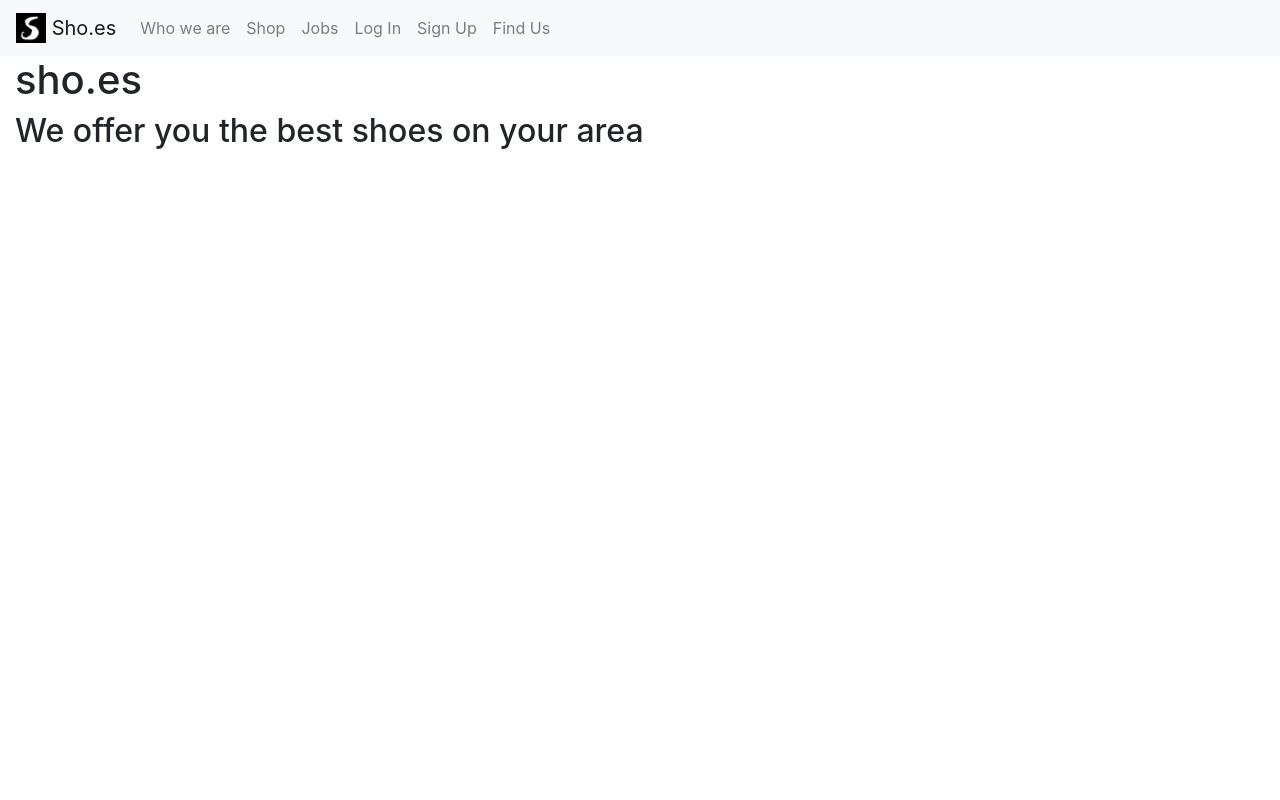
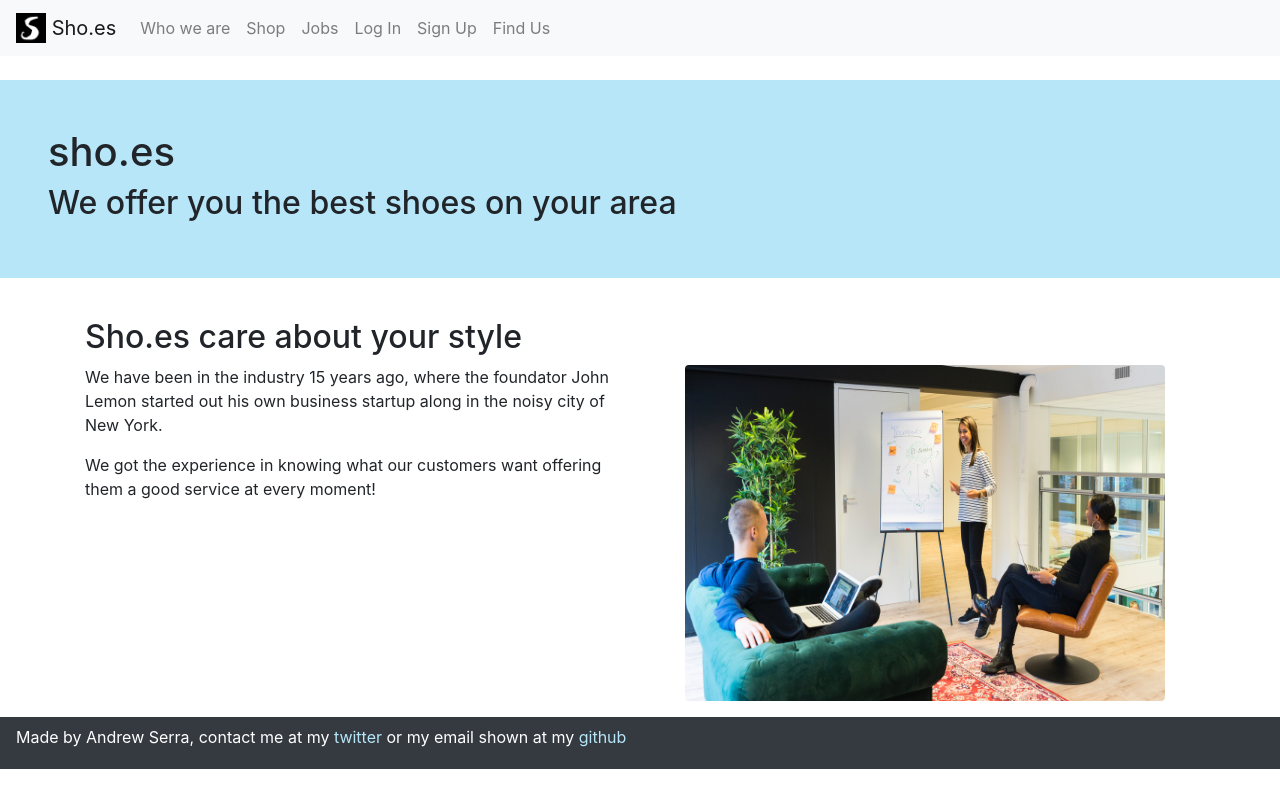
Before and after one commit to CodeFirmament/tr-shoedotes, a PHP site: page / in a window 1280 px wide. Run offline with PHP 8.4, Linux system fonts and the light colour scheme.

Commit message:
completed first page, adde basic components

```diff
--- /dev/null
+++ b/comp/footer.php
@@ -0,0 +1,13 @@
+<?php
+function get_footer(){
+  echo '
+  <footer>
+    <div class="container-fluid bg-dark text-white pt-2 pr-3 pl-3 pb-1">
+      <div class="form-inline">
+        <p>Made by Andrew Serra, contact me at my <a href="">twitter</a> or my email shown at my <a href="">github</a></p>
+      </div>
+    </div>
+  </footer>
+  ';
+}
+ ?>
--- /dev/null
+++ b/comp/navbar.php
@@ -0,0 +1,49 @@
+<?php
+  function get_navbar(){
+    return '
+        <nav class="navbar navbar-expand-sm bg-light navbar-light justify-content-center">
+        <a class="navbar-brand" href="#">
+          <img style="background-color:black" src="res/img/logos/shodotes.ico" width="30" height="30" class="d-inline-block align-top" alt="">
+          Sho.es
+        </a>
+        <button class="navbar-toggler" type="button" data-toggle="collapse" data-target="#collapsibleNavbar">
+          <span class="navbar-toggler-icon"></span>
+        </button>
+        <div class="collapse navbar-collapse" id="collapsibleNavbar">
+          <ul class="navbar-nav">
+            <li class="nav-item">
+              <a class="nav-link" href="#" title="Inicio">
+                  Who we are
+              </a>
+            </li>
+            <li class="nav-item">
+              <a class="nav-link" href="Publicaciones/2019/El-arte-ASCII.html" title="Publicaciones">
+                  Shop
+              </a>
+            </li>
+            <li class="nav-item">
+              <a class="nav-link" href="Biblioteca/index.html" title="Biblioteca">
+                  Jobs
+              </a>
+            </li>
+            <li class="nav-item">
+                <a class="nav-link" href="#" title="Noticias">
+                    Log In
+                </a>
+            </li>
+            <li class="nav-item">
+                <a class="nav-link" href="#" title="Foros">
+                    Sign Up
+                </a>
+            </li>
+            <li class="nav-item">
+                <a class="nav-link" href="#" title="Foros">
+                    Find Us
+                </a>
+            </li>
+          </ul>
+
+        </div>
+      </nav>';
+  }
+ ?>
--- /dev/null
+++ b/comp/styles/base.css
@@ -0,0 +1,9 @@
+div.pbg-blueBase {
+  background-color: #b6e6f8;
+}
+
+a {
+  color: #b6e6f8;
+}
+
+/*# sourceMappingURL=base.css.map */
--- /dev/null
+++ b/comp/styles/base.scss
@@ -0,0 +1,13 @@
+@import "variables.scss";
+
+body#welcome-bg{
+
+}
+
+div.pbg-blueBase{
+  background-color: $blue-base;
+}
+
+a{
+  color: $blue-base;
+}
--- /dev/null
+++ b/comp/styles/variables.scss
@@ -0,0 +1 @@
+$blue-base: rgb(182,230 ,248);
--- a/index.php
+++ b/index.php
@@ -1,3 +1,7 @@
+<?php
+  include_once ("comp/navbar.php");
+  include_once ("comp/footer.php");
+ ?>
 <!DOCTYPE html>
 <html lang="en">
 <head>
@@ -26,72 +30,54 @@
 <meta name="twitter:card" content="summary">
 <meta name="twitter:site" content="@Shoes_shop_w">
 <meta name="twitter:creator" content="@Shoes_shop_w">
-<meta name="twitter:title" content="Sho.es: A ficticial shoes shop">
+<meta name="twitter:title" content="Sho.es: find your comfort">
 <meta name="twitter:description" content="We are your place for good deals for shoes">
 <meta name="twitter:image" content="res/img/logos/shodotes.png">
 
   <!--Bootstrap-->
-  <link rel="stylesheet" href="https://maxcdn.bootstrapcdn.com/bootstrap/4.3.1/css/bootstrap.min.css">
+<link rel="stylesheet" href="https://maxcdn.bootstrapcdn.com/bootstrap/4.3.1/css/bootstrap.min.css">
 
-  <script src="https://ajax.googleapis.com/ajax/libs/jquery/3.4.1/jquery.min.js"></script>
+<script src="https://ajax.googleapis.com/ajax/libs/jquery/3.4.1/jquery.min.js"></script>
 
-  <script src="https://cdnjs.cloudflare.com/ajax/libs/popper.js/1.14.7/umd/popper.min.js"></script>
+<script src="https://cdnjs.cloudflare.com/ajax/libs/popper.js/1.14.7/umd/popper.min.js"></script>
 
-  <script src="https://maxcdn.bootstrapcdn.com/bootstrap/4.3.1/js/bootstrap.min.js"></script>
+<script src="https://maxcdn.bootstrapcdn.com/bootstrap/4.3.1/js/bootstrap.min.js"></script>
+
+<!-- Personalized files-->
+<link rel="stylesheet" href="comp/styles/base.css">
+
 </head>
 
 <body id="welcome-bg">
-  <nav class="navbar navbar-expand-sm bg-light navbar-light justify-content-center">
-      <a class="navbar-brand" href="#">
-        <img style="background-color:black" src="res/img/logos/shodotes.ico" width="30" height="30" class="d-inline-block align-top" alt="">
-        Sho.es
-      </a>
-      <button class="navbar-toggler" type="button" data-toggle="collapse" data-target="#collapsibleNavbar">
-        <span class="navbar-toggler-icon"></span>
-      </button>
-      <div class="collapse navbar-collapse" id="collapsibleNavbar">
-        <ul class="navbar-nav">
-          <li class="nav-item">
-            <a class="nav-link" href="#" title="Inicio">
-                Who we are
-            </a>
-          </li>
-          <li class="nav-item">
-            <a class="nav-link" href="Publicaciones/2019/El-arte-ASCII.html" title="Publicaciones">
-                Shop
-            </a>
-          </li>
-          <li class="nav-item">
-            <a class="nav-link" href="Biblioteca/index.html" title="Biblioteca">
-                Jobs
-            </a>
-          </li>
-          <li class="nav-item">
-              <a class="nav-link" href="#" title="Noticias">
-                  Log In
-              </a>
-          </li>
-          <li class="nav-item">
-              <a class="nav-link" href="#" title="Foros">
-                  Sign Up
-              </a>
-          </li>
-          <li class="nav-item">
-              <a class="nav-link" href="#" title="Foros">
-                  Find Us
-              </a>
-          </li>
-        </ul>
 
-      </div>
-    </nav>
-
+    <?php
+      echo get_navbar();
+     ?>
     <Header>
-      <div class="container-fluid">
+      <div class="container-fluid p-5 my-4 pbg-blueBase">
         <h1 class= "justify-content-center">sho.es</h1>
         <h2 class= "justify-content-center">We offer you the best shoes on your area</h2>
       </div>
     </Header>
 
+    <section>
+      <div class="container pt-3 pb-3 mx-auto">
+        <h2>Sho.es care about your style</h2>
+        <div class="row">
+          <div class="col">
+            <p>We have been in the industry 15 years ago, where the foundator John Lemon started out his own
+            business startup along in the noisy city of New York.</p>
+            <p> We got the experience in knowing what
+            our customers want offering them a good service at every moment!</p>
+          </div>
+          <div class="col">
+            <img src="res/img/stock/001.jpg" width="480" height="336" class="rounded mx-auto d-block" title="Photo by Elevate Digital from Pexels" alt="An error ocurred :(">
+          </div>
+        </div>
+      </div>
+    </section>
+    <?php
+      echo get_footer();
+    ?>
 </body>
 </html>
--- /dev/null
+++ b/res/img/stock/credits.txt
@@ -0,0 +1,2 @@
+001
+Photo by Elevate Digital from Pexels
```
Also changed, not shown: res/img/org/sandals1.jpg (deleted), res/img/org/shoes1.jpg (deleted), res/img/org/shoes2.jpg (deleted), res/img/org/shoes3.jpg (deleted), res/img/shoes/copyright.txt (renamed from res/img/org/copyright.txt), res/img/stock/001.jpg (added), 17 other files.
